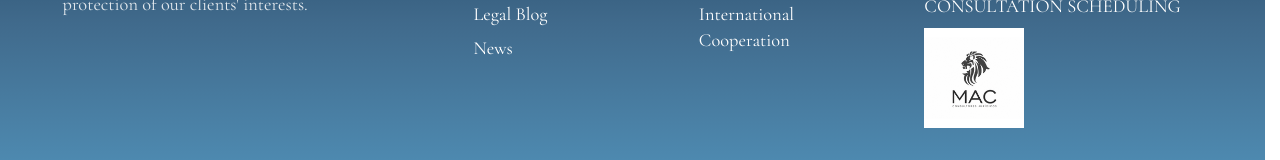
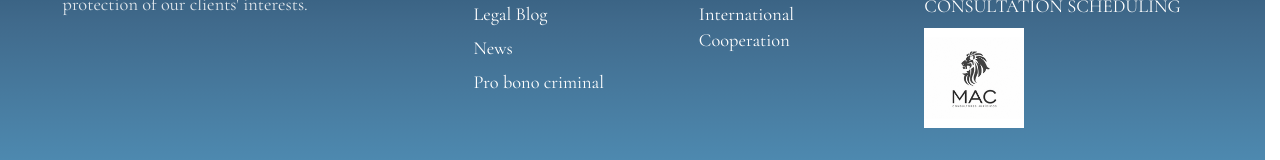
Before and after one commit to mcolina777-cpu/mac-consultores-site-clean, a Next.js app: page /en in a window 1280 px wide. Shown: the part 5245-5405 px from the top of the page. Built offline with nearby package versions, Linux system fonts and the light colour scheme.

Commit message:
chore: add pro bono penal link to footer

```diff
--- a/components/Footer.tsx
+++ b/components/Footer.tsx
@@ -102,6 +102,11 @@ export default function Footer({
                   {newsLabel}
                 </Link>
               </li>
+              <li>
+                <Link href={getRoute(locale, "probonoPenal")}>
+                  {locale === 'es' ? 'Pro bono penal' : 'Pro bono criminal'}
+                </Link>
+              </li>
             </ul>
           </div>
           {/* Columna servicios */}
--- a/src/components/Footer.tsx
+++ b/src/components/Footer.tsx
@@ -102,6 +102,11 @@ export default function Footer({
                   {newsLabel}
                 </Link>
               </li>
+              <li>
+                <Link href={getRoute(locale, "probonoPenal")}>
+                  {locale === 'es' ? 'Pro bono penal' : 'Pro bono criminal'}
+                </Link>
+              </li>
             </ul>
           </div>
           {/* Columna servicios */}
```
